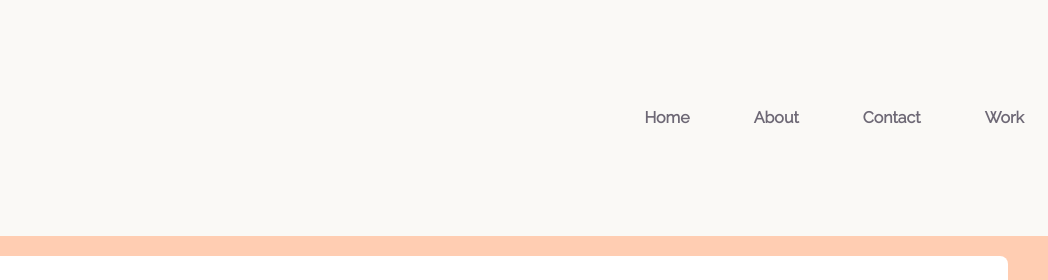
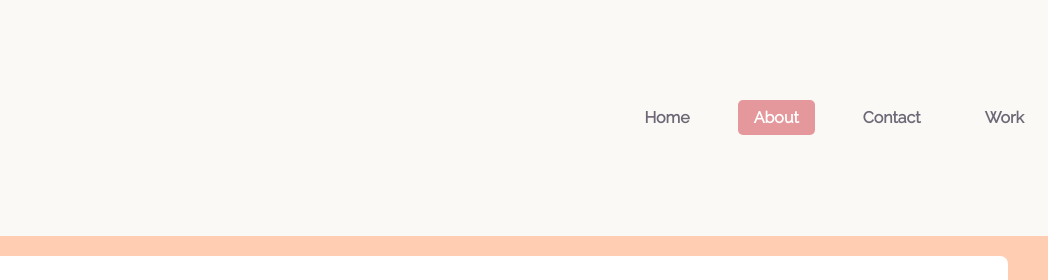
Before and after one commit to Chels93/CF--Portfolio, a website: page about.html in a window 1280 px wide. Shown: the top 280 px of the page, 232-1280 px from the left. Drawn offline with nearby package versions, Linux system fonts and the light colour scheme.

Commit message:
fave active states to each corresponding nav link

```diff
--- a/about.html
+++ b/about.html
@@ -31,7 +31,11 @@
             <a href="index.html" class="navigation-list_item">Home</a>
           </li>
           <li>
-            <a href="about.html" class="navigation-list_item">About</a>
+            <a
+              href="about.html"
+              class="navigation-list_item navigation-list_item--active"
+              >About</a
+            >
           </li>
           <li>
             <a href="contact.html" class="navigation-list_item">Contact</a>
```
Also changed, not shown: contact.html (+1 -1 lines), index.html (+1 -1 lines), work.html (+1 -1 lines).
